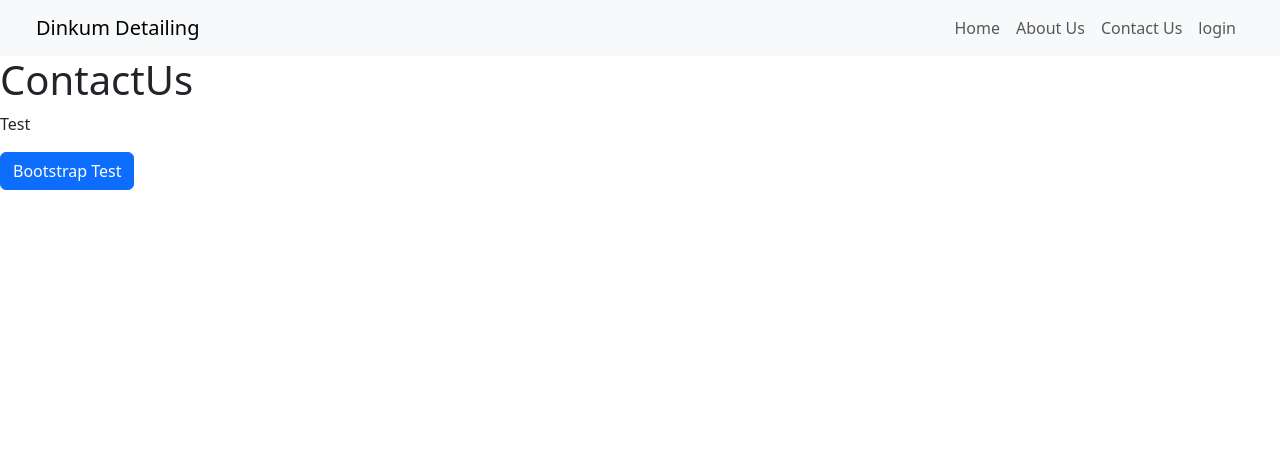
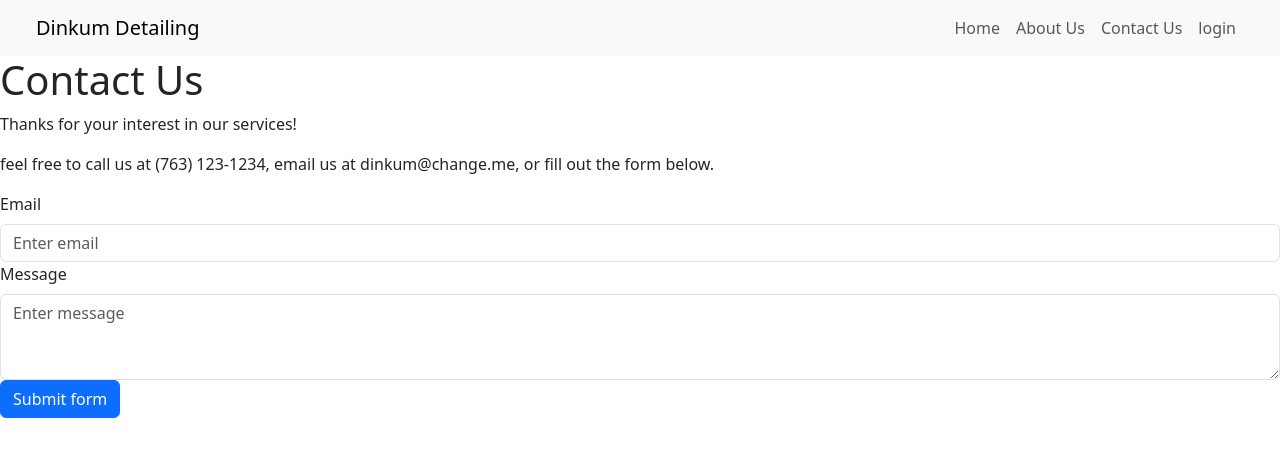
Before and after one commit to MikeMisiura/dinkum-detailing-frontend, a React (Create React App) app: page /contact-us in a window 1280 px wide. Shown: the top 456 px of the page. Built offline with nearby package versions, Linux system fonts and the light colour scheme.

Commit message:
contact page - and message provider and context.

```diff
--- a/package.json
+++ b/package.json
@@ -10,6 +10,7 @@
     "@types/node": "^16.18.38",
     "@types/react": "^18.2.14",
     "@types/react-dom": "^18.2.6",
+    "axios": "^1.4.0",
     "bootstrap": "^5.3.0",
     "react": "^18.2.0",
     "react-bootstrap": "^2.8.0",
@@ -42,5 +43,8 @@
       "last 1 firefox version",
       "last 1 safari version"
     ]
+  },
+  "devDependencies": {
+    "@types/axios": "^0.14.0"
   }
 }
--- a/src/App.tsx
+++ b/src/App.tsx
@@ -7,10 +7,11 @@ import Home from './pages/HomePage';
 import About from './pages/AboutPage';
 import ContactUs from './pages/ContactUsPage';
 import Login from './pages/LogInPage';
+import { MessageProvider } from './contexts/MessageProvider';
 
 function App() {
   return (
-    <div>
+    <MessageProvider>
       <div>
         <Navigate />
         <BrowserRouter>
@@ -21,10 +22,10 @@ function App() {
             <Route path='/login' element={<Login />} />
           </Routes>
         </BrowserRouter>
-        <p>Test</p>
-        <Button>Bootstrap Test</Button>
+        {/* <p>Test</p>
+        <Button>Bootstrap Test</Button> */}
       </div>
-    </div>
+    </MessageProvider>
   );
 }
 
--- /dev/null
+++ b/src/components/ContactForm.tsx
@@ -0,0 +1,57 @@
+import { Button } from 'react-bootstrap';
+import Form from 'react-bootstrap/Form';
+import { useContext, useState } from 'react';
+import { useNavigate } from 'react-router-dom';
+import { IMessage } from '../@types/message';
+import MessageContext from '../contexts/MessageContext';
+
+
+function ContactForm() {
+
+    // hooks
+    const [email, setEmail] = useState<string>("");
+    const [message, setMessage] = useState<string>("");
+
+    let navigate = useNavigate();
+
+    let { createMessage } = useContext(MessageContext);
+
+    function handleSubmit(event: { preventDefault: () => void; }) {
+        event.preventDefault();
+
+        let newMessage: IMessage = {
+            email,
+            message
+        }
+
+        createMessage(newMessage)
+        navigate('/')
+    }
+
+    return (
+        <>
+            <Form onSubmit={handleSubmit} >
+                <Form.Label>Email  </Form.Label>
+                <Form.Control
+                    placeholder="Enter email"
+                    type="text"
+                    name="email"
+                    value={email}
+                    onChange={e => setEmail(e.target.value)}
+                />
+                <Form.Label>Message  </Form.Label>
+                <Form.Control
+                    placeholder="Enter message"
+                    type="textarea"
+                    name="message"
+                    value={message}
+                    onChange={e => setMessage(e.target.value)}
+                    as="textarea" rows={3}
+                />
+                <Button type="submit">Submit form</Button>
+            </Form>
+        </>
+    )
+};
+
+export default ContactForm;
--- /dev/null
+++ b/src/contexts/MessageContext.ts
@@ -0,0 +1,7 @@
+import React from 'react'
+
+// TODO: use context types instead of any
+
+const MessageContext = React.createContext<any>(undefined);
+
+export default MessageContext;
--- /dev/null
+++ b/src/contexts/MessageProvider.tsx
@@ -0,0 +1,34 @@
+import axios from "axios";
+// import UserContext from "./UserContext";
+import { IMessage } from "../@types/message";
+import MessageContext from "./MessageContext";
+
+
+export function MessageProvider({ children }: any) {
+
+    const baseUrl = "http://localhost:3000/api/message/";
+
+    function createMessage(message: IMessage) {
+
+        console.log("provider: ")
+        console.log(message)
+
+        return
+
+        // return axios.post(baseUrl, message)
+        //     .then(response => {
+        //         return new Promise(resolve => resolve(response.data));
+        //     }
+        //     );
+
+    }
+
+
+    return (
+        <MessageContext.Provider value={{
+            createMessage
+        }}>
+            {children}
+        </MessageContext.Provider>
+    )
+}
--- a/src/pages/ContactUsPage.tsx
+++ b/src/pages/ContactUsPage.tsx
@@ -1,7 +1,18 @@
+import ContactForm from "../components/ContactForm";
+
 function ContactUs() {
+    let companyPhoneNumber: string = "(763) 123-1234"
+    let companyEmail: string = "dinkum@change.me"
 
     return (
-        <h1>ContactUs</h1>
+        <>
+        <h1>Contact Us</h1>
+        <p>Thanks for your interest in our services!</p>
+        <p>feel free to call us at {companyPhoneNumber}, email us at {companyEmail}, or fill out the form below.</p>
+
+        <ContactForm />
+
+        </>
     )
 }
 
```
Also changed, not shown: src/@types/message.d.ts (added, +9 -0 lines), 1 other file (tests, documents, lock files or other folders).
